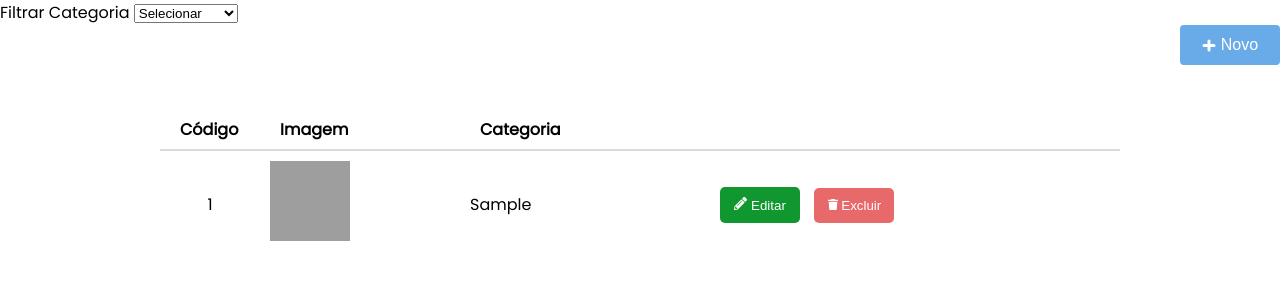
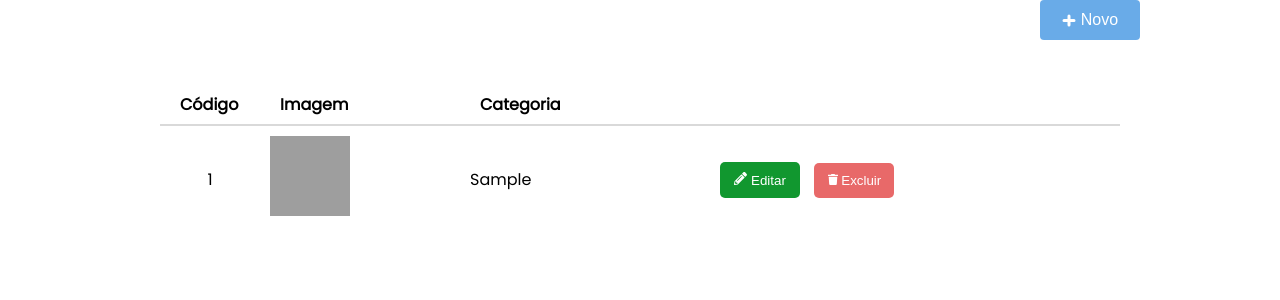
Before and after one commit to Sara01romao/galeria-post, a PHP site: page /backend/index.php in a window 1280 px wide. Shown: the part 217-517 px from the top of the page. Run offline with PHP 8.4, Linux system fonts and the light colour scheme; tables that the repository leaves empty or names only in its code hold one stand-in row (values such as "Sample post"); some libraries are stand-ins or nearby versions; grey boxes are pictures that could not be loaded.

Commit message:
bug: remoção de linha de codigo e elementos

```diff
--- a/backend/index.php
+++ b/backend/index.php
@@ -45,17 +45,8 @@ include("db_config.php");
    </header>
 
 
-   <div class="filtro-container-categoria">
+   <div  class="add-option">
 
-       <div class="filtro-categoria">
-          <label for="">Filtrar Categoria</label>
-           <select name="" id="">
-              <option value="">Selecionar</option>
-              <option value="dia-das-maes">Dia das Mães</option>
-              <option value="pascoa">Páscoa</option>
-              <option value="festa-junina">Festa Junina</option>
-           </select>
-       </div>
 
        <button class="btn-novo">
             <svg width="14" height="13" viewBox="0 0 14 13" fill="none" xmlns="http://www.w3.org/2000/svg">
@@ -69,6 +60,7 @@ include("db_config.php");
    </div>
 
    <div class="table-container">
+
     <table>
 
         <thead>
@@ -220,7 +212,7 @@ include("db_config.php");
                         var novoRegistro = `
                         <tr>
                             <td>${novoRegistro.id}</td>
-                            <td><img src="./${novoRegistro.pathImg}" width="80" height="80" alt=""></td>
+                            <td class="img-coluna"><img src="./${novoRegistro.pathImg}" width="80" height="80" alt=""></td>
                             <td class="categoria-coluna">${novoRegistro.categoria}</td>
                             <td>
                                 <button class="btn-registro btn-editar-img" data-id="${novoRegistro.id}">
@@ -244,7 +236,7 @@ include("db_config.php");
                         `;
 
 
-                        $("table").append(novoRegistro);
+                        $("table tbody").append(novoRegistro);
 
 
                         // console.log(response);
```
Also changed, not shown: backend/api.php (+2 -18 lines).
